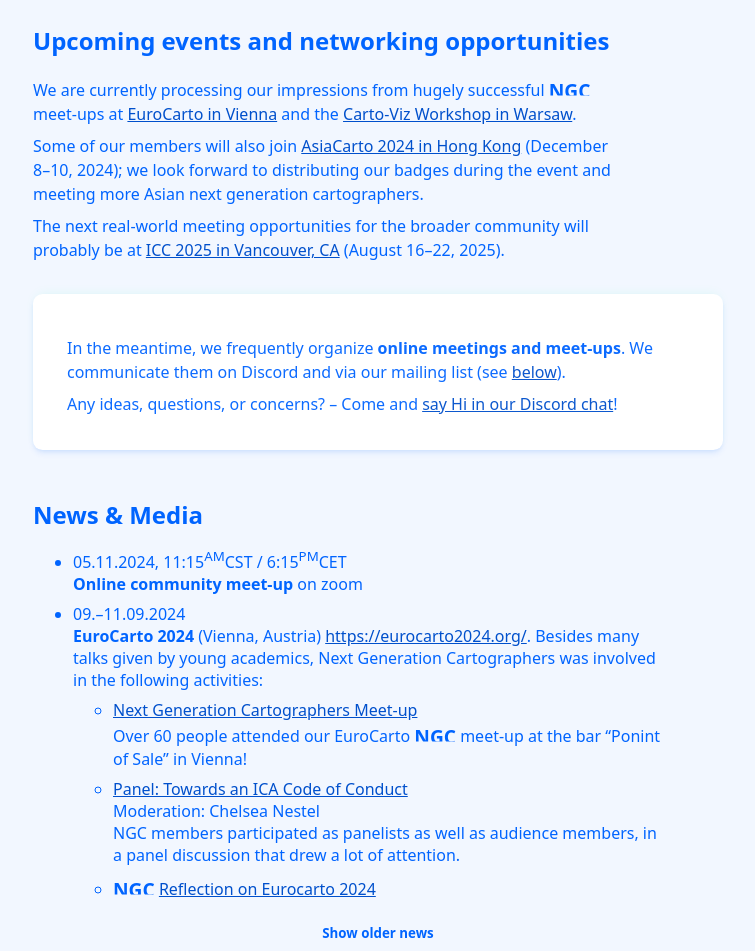
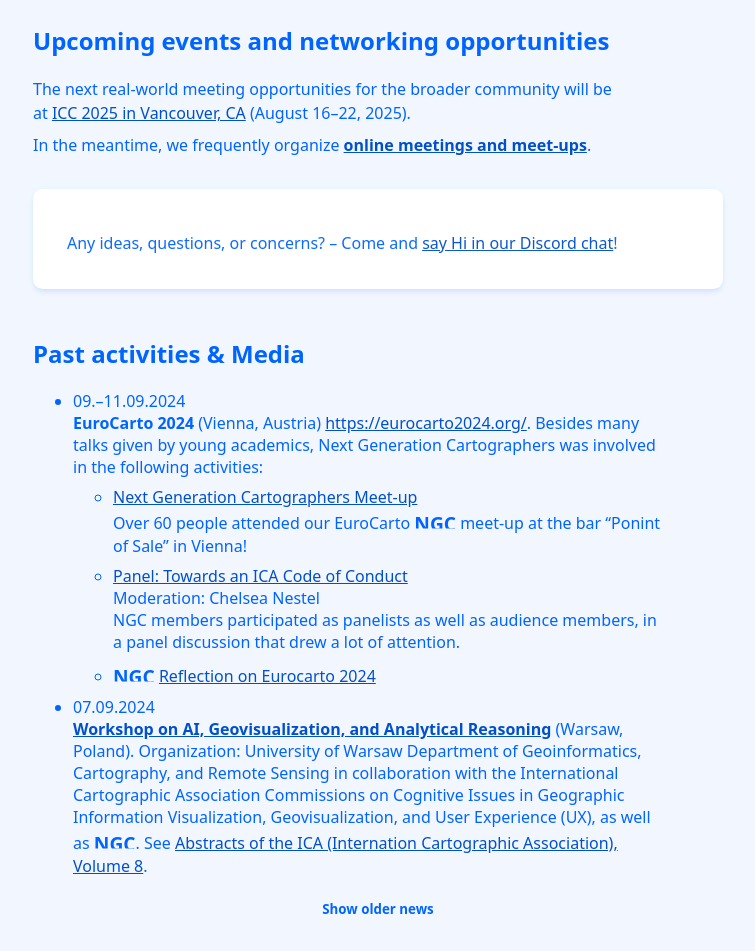
Before and after one commit to next-generation-cartographers/next-generation-cartographers.github.io, an Astro site: page / in a window 1280 px wide. Shown: the part 840-1791 px from the top of the page, without its empty margins (262-1017 px from the left). Built offline with nearby package versions, Linux system fonts and the light colour scheme; Astro itself is replaced by a stand-in of ours.

Commit message:
fix index: remove outdated content

```diff
--- a/src/pages/index.astro
+++ b/src/pages/index.astro
@@ -42,34 +42,17 @@
   </h2>
   <div class="events">
     <p>
-      We are currently processing our impressions from hugely successful
-      <span class="inline-logo">NGC</span> meet-ups at
-      <a href="https://eurocarto2024.org/">EuroCarto in Vienna</a> and the
-      <a href="http://carto-vis-workshop.uw.edu.pl/"
-        >Carto-Viz Workshop in Warsaw</a
-      >.
-    </p>
-    <p>
-      Some of our members will also join
-      <a href="https://asiacarto.org/2024/">AsiaCarto 2024 in Hong Kong</a>
-      (December 8–10, 2024); we look forward to distributing our badges during the
-      event and meeting more Asian next generation cartographers.
-    </p>
-    <p>
-      The next real-world meeting opportunities for the broader community will
-      probably be at
+      The next real-world meeting opportunities for the broader community will be at
       <a href="https://icc2025.com/">ICC 2025 in Vancouver, CA</a> (August 16–22,
       2025).
     </p>
 
+    <p>
+      In the meantime, we frequently organize
+      <a href="/activities/online-community-meet-ups"><strong>online meetings and meet-ups</strong></a>.
+    </p>
+
     <Callout style={{ marginTop: "2em" }}>
-      <p>
-        In the meantime, we frequently organize
-        <strong>online meetings and meet-ups</strong>. We communicate them on
-        Discord and via our mailing list (see
-        <a href="#join-the-community">below</a>).
-      </p>
-
       <p>
         Any ideas, questions, or concerns? – Come and
         <a href="https://discord.gg/Ta2uaAJBV2">say Hi in our Discord chat</a>!
@@ -77,12 +60,8 @@
     </Callout>
   </div>
 
-  <h2 id="news-and-media">News &amp; Media</h2>
-  <ul id="news">
-    <li>
-      05.11.2024, 11:15<sup>AM</sup>CST / 6:15<sup>PM</sup>CET<br />
-      <strong>Online community meet-up</strong> on zoom
-    </li>
+  <h2 id="past-activities-and-media">Past activities &amp; Media</h2>
+  <ul id="news"> <!-- should be updated -->
     <li>
       09.–11.09.2024 <br />
       <strong>EuroCarto 2024</strong>
```
